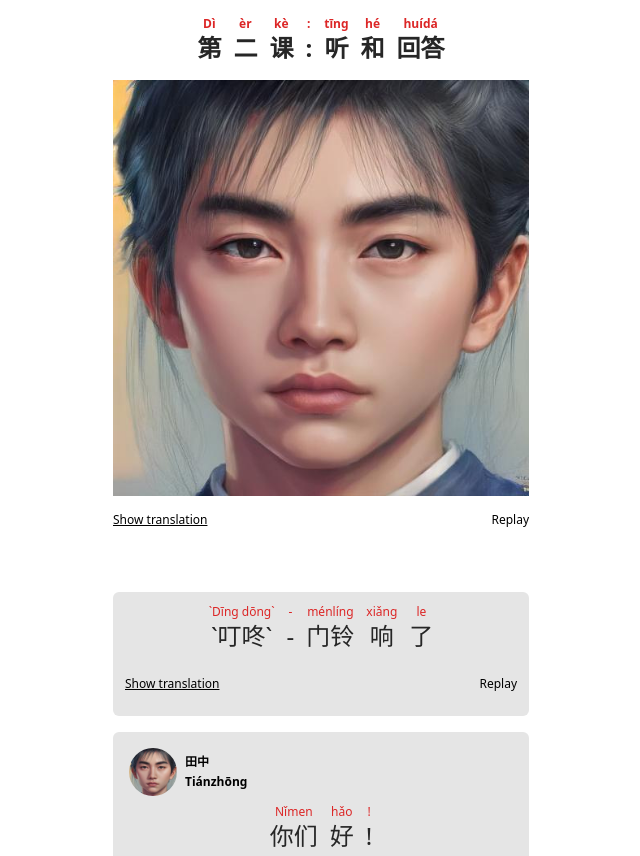
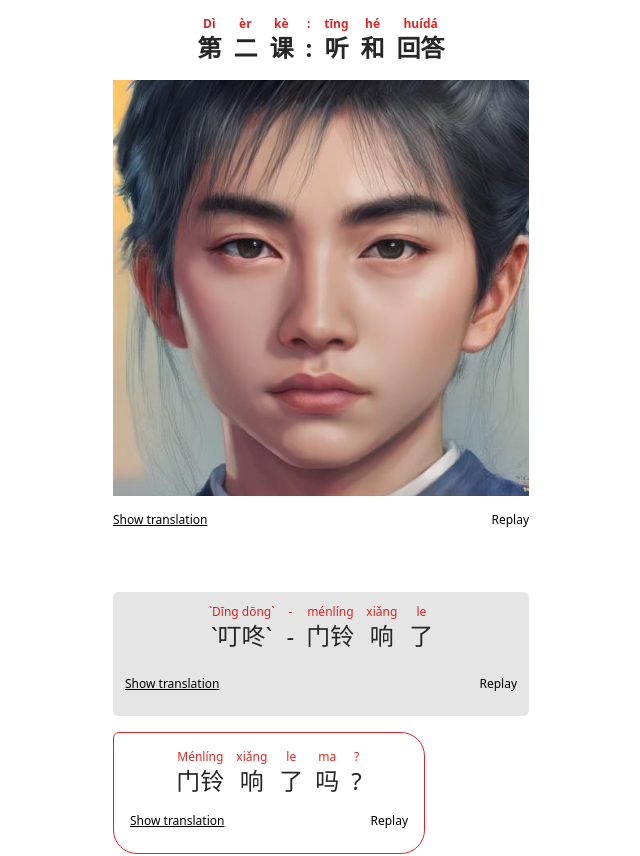
Before and after one commit to luanlabcom/eslingo, a React (Vite) app: page / in a window 1280 px wide. Shown: the top 856 px of the page, without its empty margins (319-959 px from the left). Built offline with nearby package versions, Linux system fonts and the light colour scheme.

Commit message:
Import Question component to App

```diff
--- a/src/App.jsx
+++ b/src/App.jsx
@@ -2,6 +2,7 @@ import Dialogue from "./components/Dialogue"
 import Intro from "./components/Intro"
 import data from "../data"
 import Narrative from "./components/Narrative"
+import Question from "./components/Question"
 
 export default function App() {
 
@@ -9,6 +10,7 @@ export default function App() {
         <div className="max-w-md mx-auto min-h-screen p-4">
             <Intro content={data[0]} />
             <Narrative content={data[1]} />
+            <Question content={data[2]} />
             <Dialogue content={data[4]} />
         </div>
     )
```
